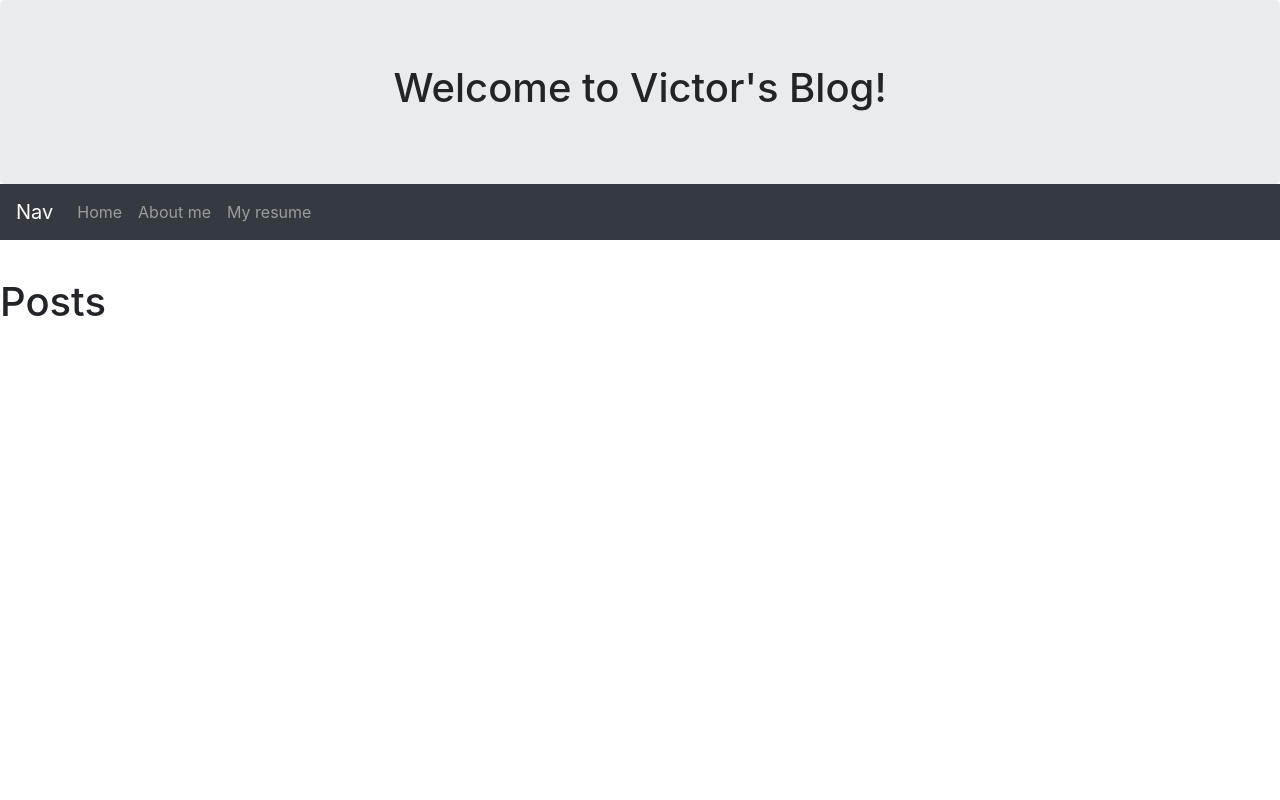
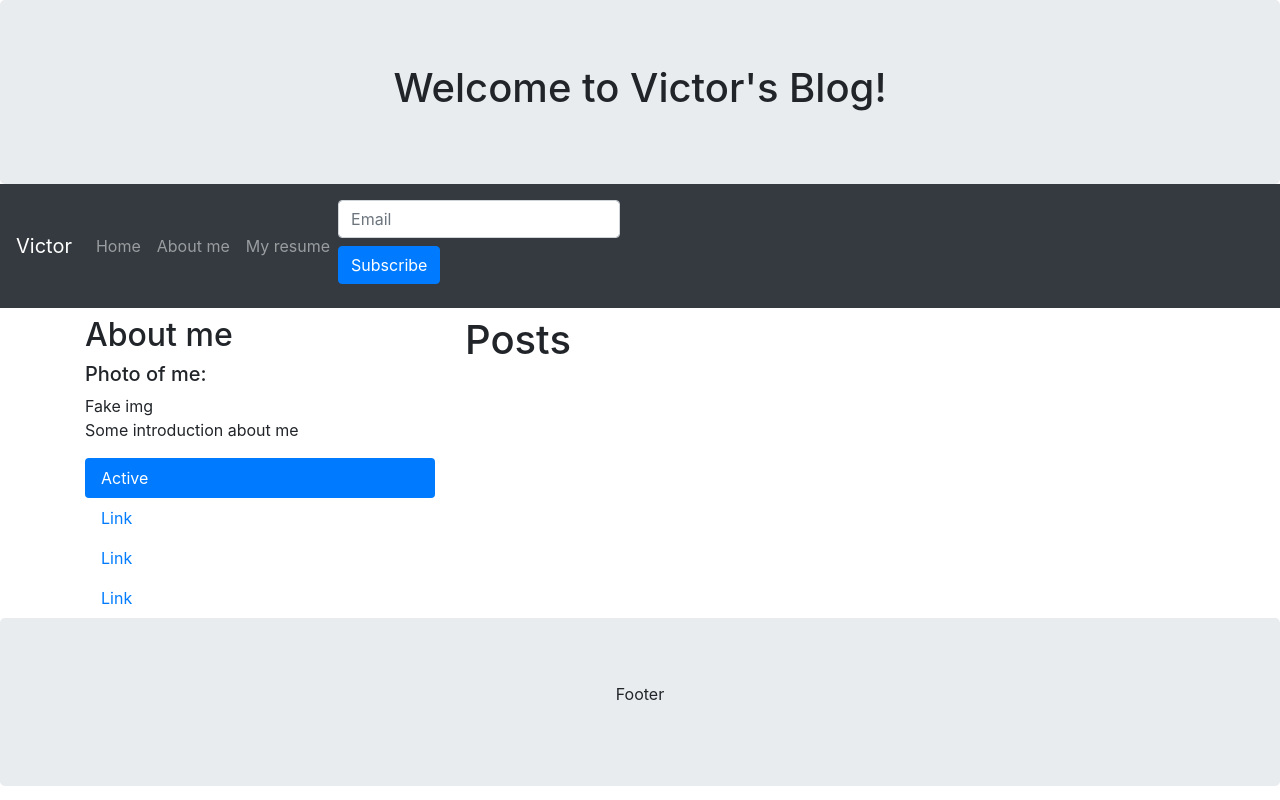
Before and after one commit to shaotao1988/Full-stack, a Django app: page / in a window 1280 px wide. Run offline with Django 3.2, Linux system fonts and the light colour scheme; data that the repository does not hold is empty; some libraries are stand-ins or nearby versions.

Commit message:
Victor: update html template

```diff
--- a/first-django-blog/blog/blogpost/templates/base.html
+++ b/first-django-blog/blog/blogpost/templates/base.html
@@ -7,19 +7,13 @@
     <link rel="stylesheet" type="text/css" href="{% static 'css/bootstrap.min.css' %}" />
 </head>
 
-
-
 <body>
     <div class="jumbotron text-center" style="margin-bottom:0">
         <h1>Welcome to Victor's Blog!</h1>
     </div>
 
     <nav class="navbar navbar-expand-sm bg-dark navbar-dark">
-        <a class="navbar-brand" href="#">Nav</a>
-        <button class="navbar-toggler" type="button" data-toggle="collapse" data-target="#collapsibleNavbar">
-            <span class="navbar-toggler-icon"></span>
-        </button>
-        <div class="collapse navbar-collapse" id="collapseibleNavbar">
+        <a class="navbar-brand" href="#">Victor</a>
         <ul class="navbar-nav">
             <li class="nav-item">
                 <a class="nav-link" href="/">Home</a>
@@ -31,18 +25,46 @@
                 <a class="nav-link" href="/pages/resume">My resume</a>
             </li>
         </ul>
-        </div>
+            <form class="navbar-form navbar-right" action="/subscribe">
+                <input type="text" class="form-control mr-sm-2 mt-sm-2" placeholder="Email">
+                <button type="submit" class="btn btn-primary mt-sm-2">Subscribe</button>
+            </form>
     </nav>
 
-    <div class="container" style="margin-top:30px">
+    <div class="container mt-2">
         <div class="row">
             <div class="col-sm-4">
-                <h2></h2>
+                <h2>About me</h2>
+                <h5>Photo of me:</h5>
+                <div class="fakeimg">Fake img</div>
+                <p>Some introduction about me</p>
+
+                <ul class="nav nav-pills flex-column">
+                    <li class="nav-item">
+                        <a class="nav-link active" href="#">Active</a>
+                    </li>
+                    <li class="nav-item">
+                        <a class="nav-link" href="#">Link</a>
+                    </li>
+                    <li class="nav-item">
+                        <a class="nav-link" href="#">Link</a>
+                    </li>
+                    <li class="nav-item">
+                        <a class="nav-link" href="#">Link</a>
+                    </li>
+                </ul>
+                <hr class="d-sm-none">
+            </div>
+            <div class="col-sm-8">
+                {% block body %} {% endblock %}
             </div>
         </div>
     </div>
 
-    {% block body %} {% endblock %}
+    <div class="jumbotron text-center mb-0">
+        <p>Footer</p>
+    </div>
+
 
     <script src="https://ajax.googleapis.com/ajax/libs/jquery/3.3.1/jquery.min.js"></script>
     <script src="{% static 'js/bootstrap.min.js' %}"></script>
```
Lines whose indentation alone changed are shown as unchanged.
